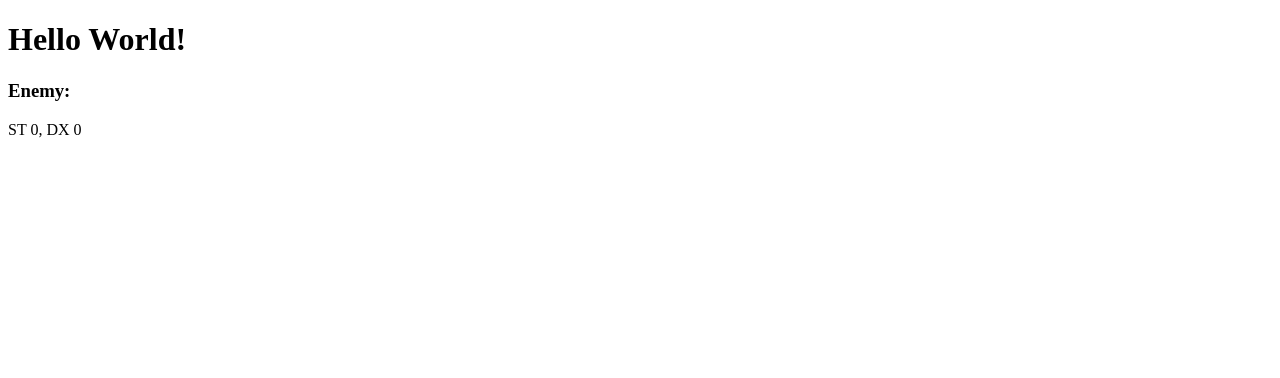
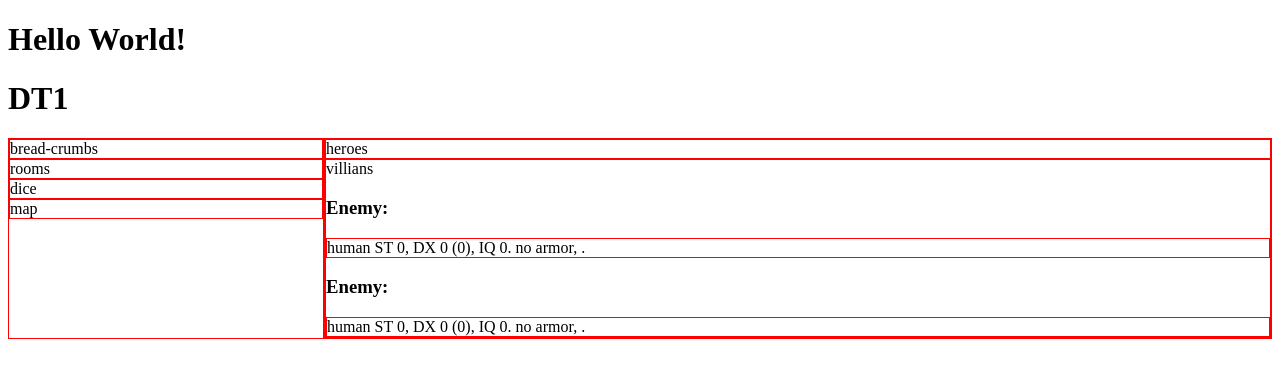
Before and after one commit to sgamon/dt1, a website with bundled scripts: page index.html in a window 1280 px wide. Built offline with nearby package versions, Linux system fonts and the light colour scheme; what rpg-dice-roller would draw is missing.

Commit message:
new layout

```diff
--- a/index.html
+++ b/index.html
@@ -1,22 +1,54 @@
 <!DOCTYPE html>
-<html lang="en">
+<html>
 <head>
-    <meta charset="UTF-8">
+    <meta charset="utf-8">
+    <meta name="viewport" content="width=device-width">
     <title>DT1</title>
 
-    <!--
-    <script src="./hello-world.js"></script>
-    <script>
-        window.customElements.define('hello-world', HelloWorld);
-    </script>
-    -->
+    <script src="./main.js" type="module"></script>
 
-    <script src="./main.js" type="module"></script>
+    <style>
+        #container {
+            display: grid;
+            grid-template-columns: 1fr 3fr
+
+        }
+
+        #container div {
+            border: 1px solid red;
+        }
+
+        .rows {
+            grid-template-rows: 1fr 1fr
+        }
+
+        .rows {
+            border: 1px solid blue;
+        }
+    </style>
 </head>
 <body>
 
 <hello-world></hello-world>
-<random-enemy></random-enemy>
+
+<h1>DT1</h1>
+<div id="container">
+    <div class="rows">
+        <div>bread-crumbs</div>
+        <div>rooms</div>
+        <div>dice</div>
+        <div>map</div>
+    </div>
+    <div class="rows">
+        <div>heroes</div>
+        <div>
+            villians
+            <random-enemy></random-enemy>
+            <random-enemy></random-enemy>
+        </div>
+    </div>
+
+</div>
 
 </body>
 </html>
--- a/models/enemy.js
+++ b/models/enemy.js
@@ -8,8 +8,8 @@ export default class {
   iq = 0;
   ma = 0;
   race = 'human';
-  armor = 'none';
-  shield = 'none';
+  armor = 'no armor';
+  shield = '';
   weapons = [];
 
   constructor(props = {}) {
@@ -17,6 +17,6 @@ export default class {
   }
 
   toString() {
-    return `ST ${this.st}, DX ${this.dx}`;
+    return `${this.race} ST ${this.st}, DX ${this.dx} (${this.adjDx}), IQ ${this.iq}. ${this.armor},${this.shield ? ' '+this.shield+', ' : ' '} ${this.weapons.join(', ')}.`;
   }
 }
```
